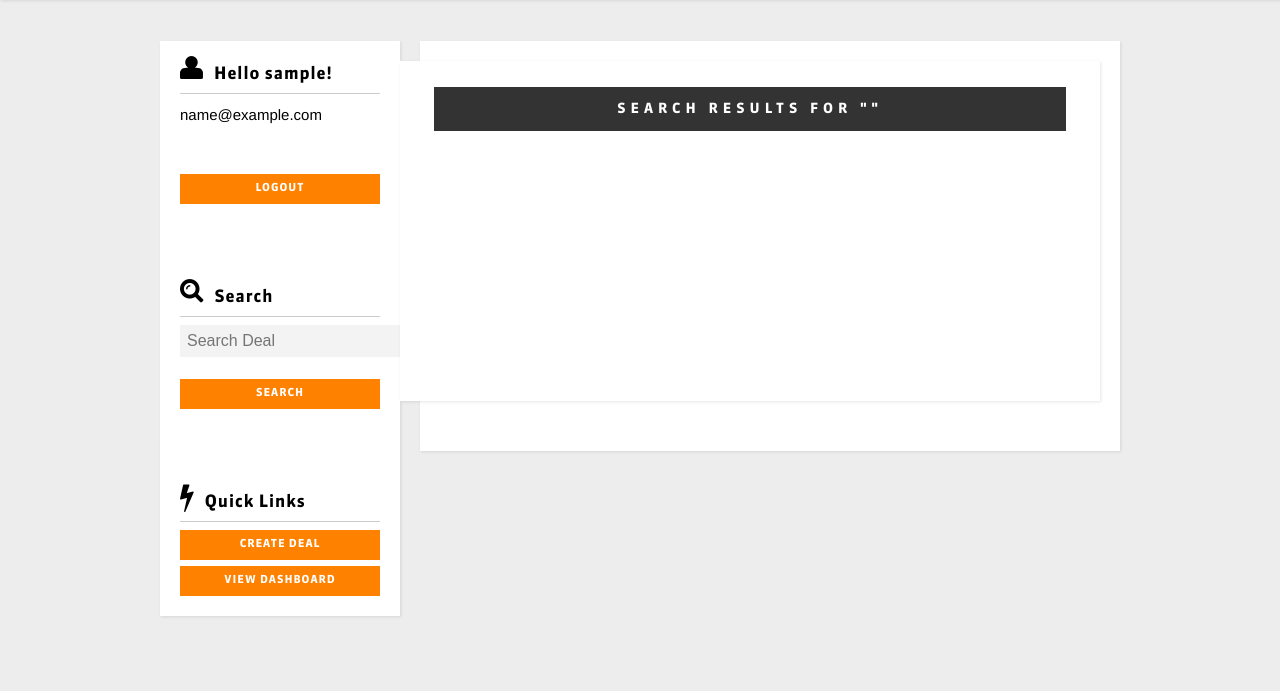
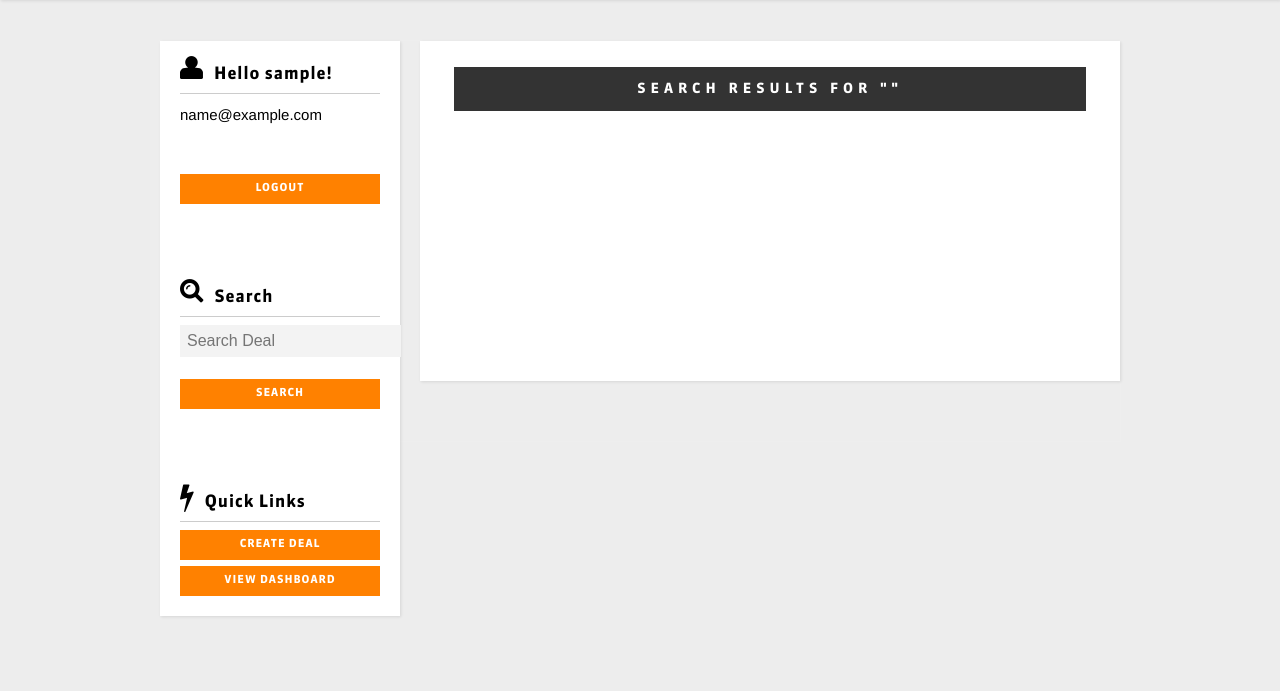
Before and after one commit to rodxavier/devcup2013, a Django app: template djangoproject/templates/djangoproject/search_results.html in a window 1280 px wide. Shown: the part 95-786 px from the top of the page. Run offline with Django 3.2, Linux system fonts and the light colour scheme; the template is opened without the code that fills it, so the values that code supplies are empty; the visitor is signed in with stand-in values (Sample User, id 1).

Commit message:
Fixed layout

```diff
--- a/djangoproject/templates/djangoproject/search_results.html
+++ b/djangoproject/templates/djangoproject/search_results.html
@@ -4,7 +4,7 @@
 
     {% include "djangoproject/sidebar.html" %}
 
-    <div class='right main-right-box shadow form-box'>
+
     <div class='right main-right-box shadow'>
 	    <div class='title-box'>Search Results for "{{ search_query }}"</div>
             {% for deal in deals %}
@@ -14,6 +14,6 @@
             {% endfor %}
         </div>
     </div>
-	</div>
+
 
 {% endblock %}
```
Lines whose indentation alone changed are shown as unchanged.
